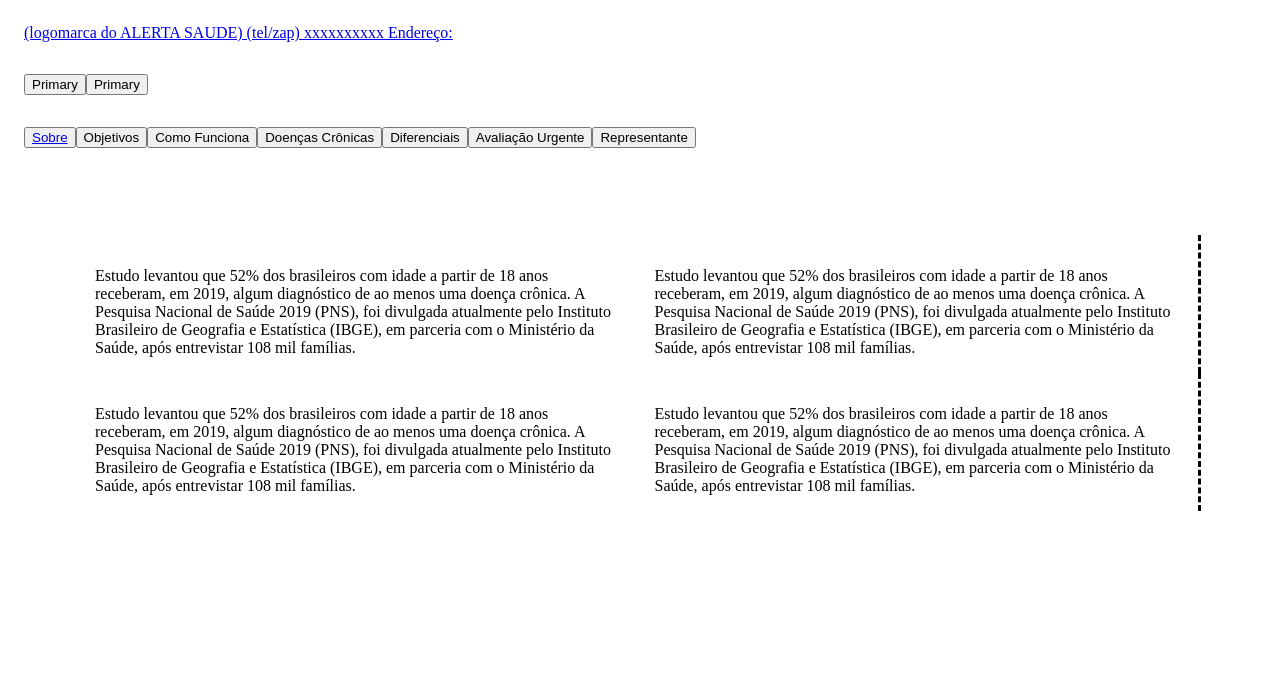
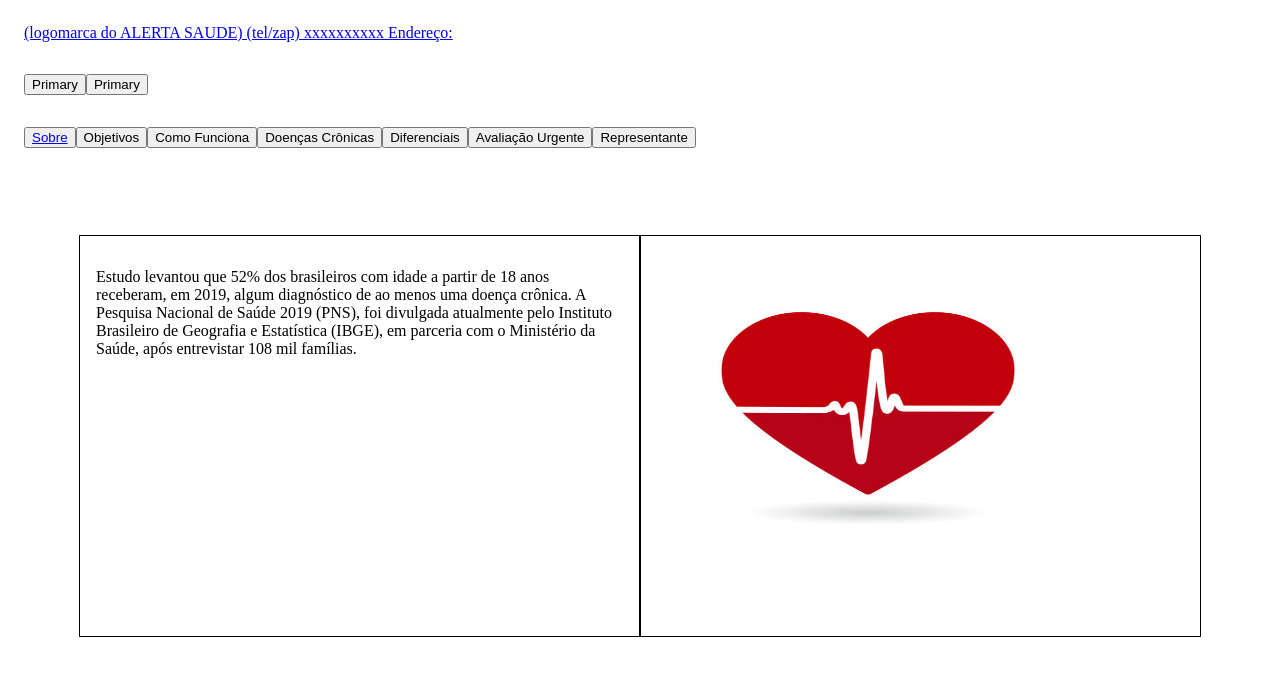
Before and after one commit to MatheusBrito21/AlertaSaude_frontend, an Angular app: page /sobre in a window 1280 px wide. Shown: the top 676 px of the page. Built offline with nearby package versions, Linux system fonts and the light colour scheme.

Commit message:
adicionando imagem janela SObre

```diff
--- a/src/app/component/sobre/sobre.component.css
+++ b/src/app/component/sobre/sobre.component.css
@@ -1,5 +1,17 @@
 .colunas{
     flex-direction: row;
     display: flex;
-    border-right-style: dashed;
+
 }
+
+.content {
+    border: 1px solid black;
+    display: block;
+    width: 100%;
+    height: 400px;
+}
+
+.content img{
+    width: 80%;
+    height: 300px;
+}
--- a/src/app/component/sobre/sobre.component.html
+++ b/src/app/component/sobre/sobre.component.html
@@ -11,34 +11,8 @@
     </div>
     <div class="content">
         <mat-card-content class="content-card">
-            <p>
-                Estudo levantou que 52% dos brasileiros com idade a partir de 18 anos receberam, em 2019,
-                algum diagnóstico de ao menos uma doença crônica. A Pesquisa Nacional de Saúde 2019 (PNS),
-                foi divulgada atualmente pelo Instituto Brasileiro de Geografia e Estatística (IBGE), em
-                parceria com o Ministério da Saúde, após entrevistar 108 mil famílias.
-            </p>
+            <img src="../../../assets/heart.jpg" alt="">
+
         </mat-card-content>
     </div>
 </div>
-<div class="colunas">
-    <div class="content">
-        <mat-card-content class="content-card">
-            <p>
-                Estudo levantou que 52% dos brasileiros com idade a partir de 18 anos receberam, em 2019,
-                algum diagnóstico de ao menos uma doença crônica. A Pesquisa Nacional de Saúde 2019 (PNS),
-                foi divulgada atualmente pelo Instituto Brasileiro de Geografia e Estatística (IBGE), em
-                parceria com o Ministério da Saúde, após entrevistar 108 mil famílias.
-            </p>
-        </mat-card-content>
-    </div>
-    <div class="content">
-        <mat-card-content class="content-card">
-            <p>
-                Estudo levantou que 52% dos brasileiros com idade a partir de 18 anos receberam, em 2019,
-                algum diagnóstico de ao menos uma doença crônica. A Pesquisa Nacional de Saúde 2019 (PNS),
-                foi divulgada atualmente pelo Instituto Brasileiro de Geografia e Estatística (IBGE), em
-                parceria com o Ministério da Saúde, após entrevistar 108 mil famílias.
-            </p>
-        </mat-card-content>
-    </div>
-</div>
```
Also changed, not shown: src/assets/heart.jpg (added).
